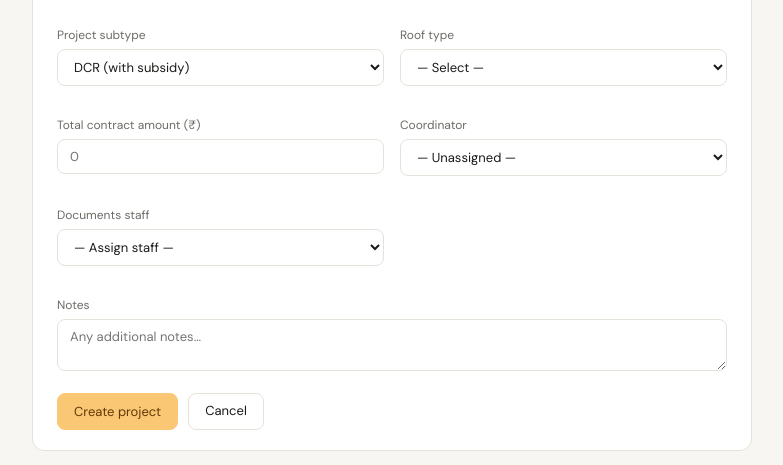
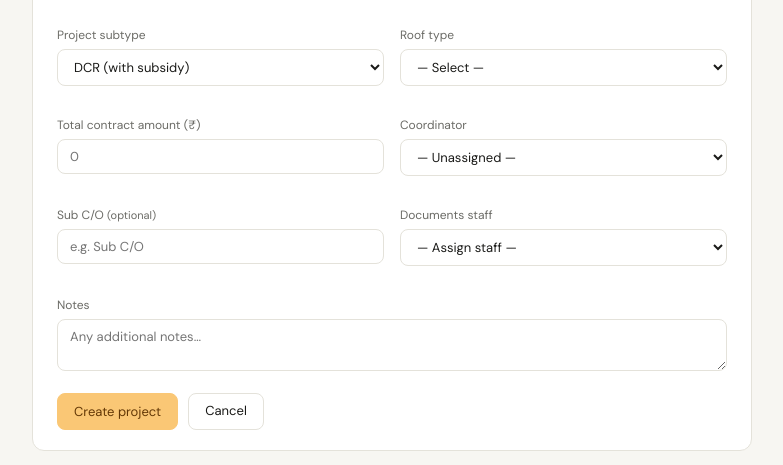
Before and after one commit to poweronplussolarsolutions-web/solar_app, a Flask app: page /projects/new in a window 1280 px wide. Shown: the part 804-1269 px from the top of the page, without its empty margins (220-1003 px from the left). Run offline with Flask 3, Linux system fonts and the light colour scheme; the visitor is signed in with stand-in values (Sample User, id 1); data comes from the database, SQL or seed files in the repository; data that the repository does not hold is empty; some libraries are stand-ins or nearby versions.

Commit message:
added a new field

```diff
--- a/solar_app_software/app.py
+++ b/solar_app_software/app.py
@@ -263,6 +263,7 @@ class Customer(db.Model):
     taluk      = db.Column(db.String(120))
     created_at = db.Column(db.DateTime, default=datetime.utcnow)
     projects   = db.relationship('Project', backref='customer', lazy=True)
+    sub_co=db.Column(db.String(120), nullable=True)
 
 
 class Project(db.Model):
@@ -1530,6 +1531,7 @@ def new_project():
         village    = _clean(request.form.get('village', ''), 120) or None,
         district   = _clean(request.form.get('district', ''), 80) or None,
         taluk      = _clean(request.form.get('taluk', ''), 120) or None,
+        sub_co=request.form.get('sub_co','').strip() or None,
         )
             db.session.add(cust)
             db.session.flush()
@@ -1642,6 +1644,7 @@ def edit_project(pid):
             proj.customer.village    = _clean(request.form.get('customer_village', ''), 120) or None
             proj.customer.district   = _clean(request.form.get('customer_district', ''), 80) or None
             proj.customer.taluk      = _clean(request.form.get('customer_taluk', ''), 120) or None
+            proj.customer.sub_co = request.form.get('customer_sub_co', '').strip() or None
 
             new_stage  = request.form.get('stage')
             new_status = request.form.get('status')
--- a/solar_app_software/templates/edit_project.html
+++ b/solar_app_software/templates/edit_project.html
@@ -99,6 +99,12 @@
       </div>
 
     </div>
+    <div class="form-group">
+  <label>Sub C/O <span style="color:var(--muted);font-weight:400;font-size:11px">(optional)</span></label>
+  <input name="customer_sub_co" type="text"
+         value="{{ proj.customer.sub_co or '' }}"
+         placeholder="e.g. Sub C/O "/>
+</div>
 
   {% else %}
   <!-- Coordinator / others: read-only customer display, separate form below -->
--- a/solar_app_software/templates/new_project.html
+++ b/solar_app_software/templates/new_project.html
@@ -149,6 +149,10 @@
   </span>
   {% endif %}
 </div>
+<div class="form-group">
+  <label>Sub C/O <span style="color:var(--muted);font-weight:400;font-size:11px">(optional)</span></label>
+  <input name="sub_co" type="text" placeholder="e.g. Sub C/O "/>
+</div>
 
       <div class="form-group">
         <label>Documents staff</label>
--- a/solar_app_software/templates/project_detail.html
+++ b/solar_app_software/templates/project_detail.html
@@ -142,6 +142,7 @@ document.addEventListener('DOMContentLoaded', function () {
       <tr><td style="color:var(--muted);padding:5px 0">Roof</td><td>{{ proj.roof_type }}</td></tr>
       <tr><td style="color:var(--muted);padding:5px 0">Stage</td><td>{{ proj.stage }}</td></tr>
       <tr><td style="color:var(--muted);padding:5px 0">Coordinator</td><td>{{ proj.coordinator.full_name if proj.coordinator else '—' }}</td></tr>
+      <tr><td style="color:var(--muted);padding:5px 0">Sub C/O</td><td style="font-size:12px">{{ proj.customer.sub_co or '—' }}</td></tr>
       <tr><td style="color:var(--muted);padding:5px 0">Docs staff</td><td>{{ proj.doc_staff.full_name if proj.doc_staff else '—' }}</td></tr>
       <tr><td style="color:var(--muted);padding:5px 0">Notes</td><td>{{ proj.notes if proj.notes else '—' }}</td></tr>
       <tr><td style="color:var(--muted);padding:5px 0">Created</td><td>{{ proj.created_at | date_fmt }}</td></tr>
```
